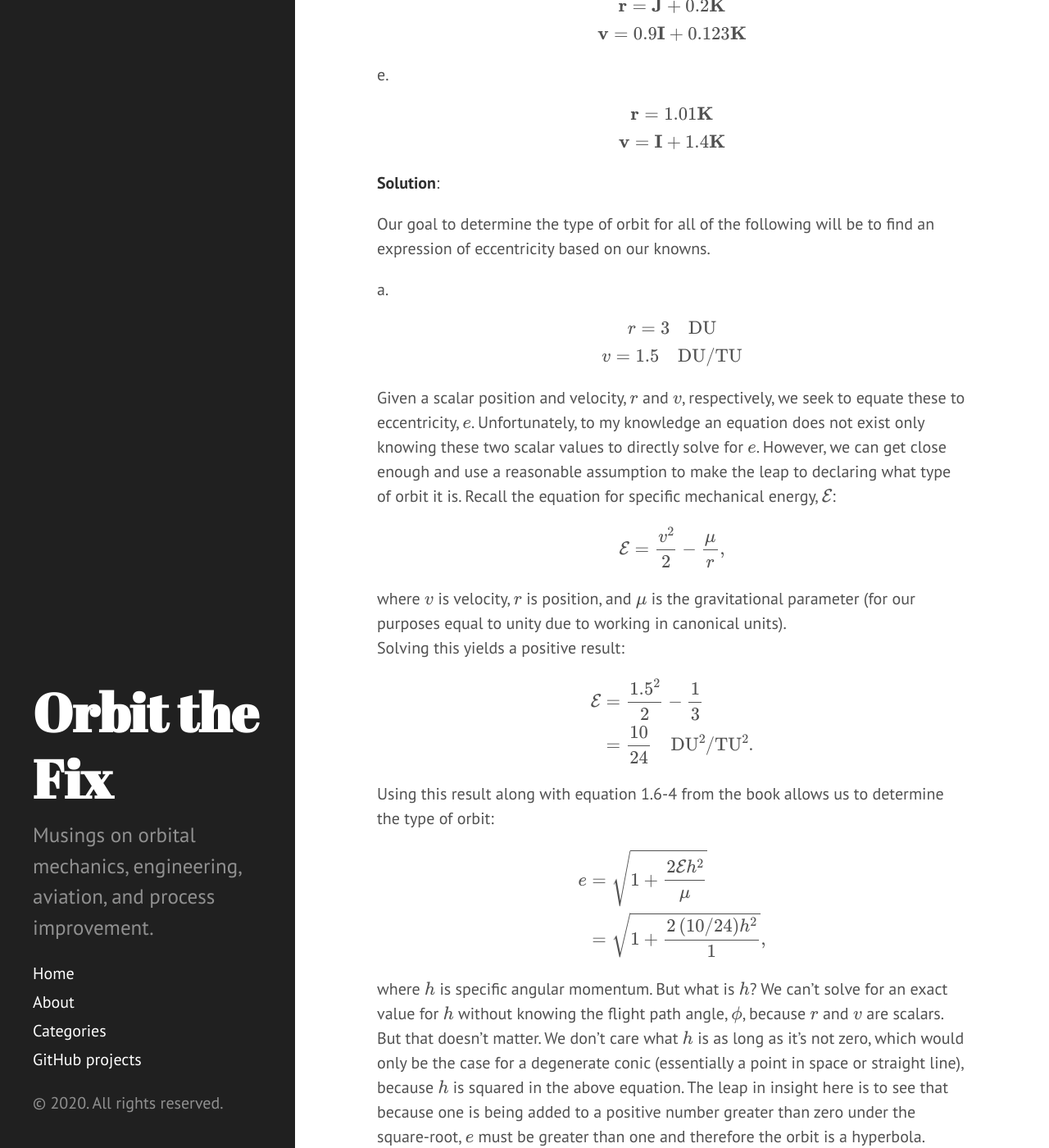
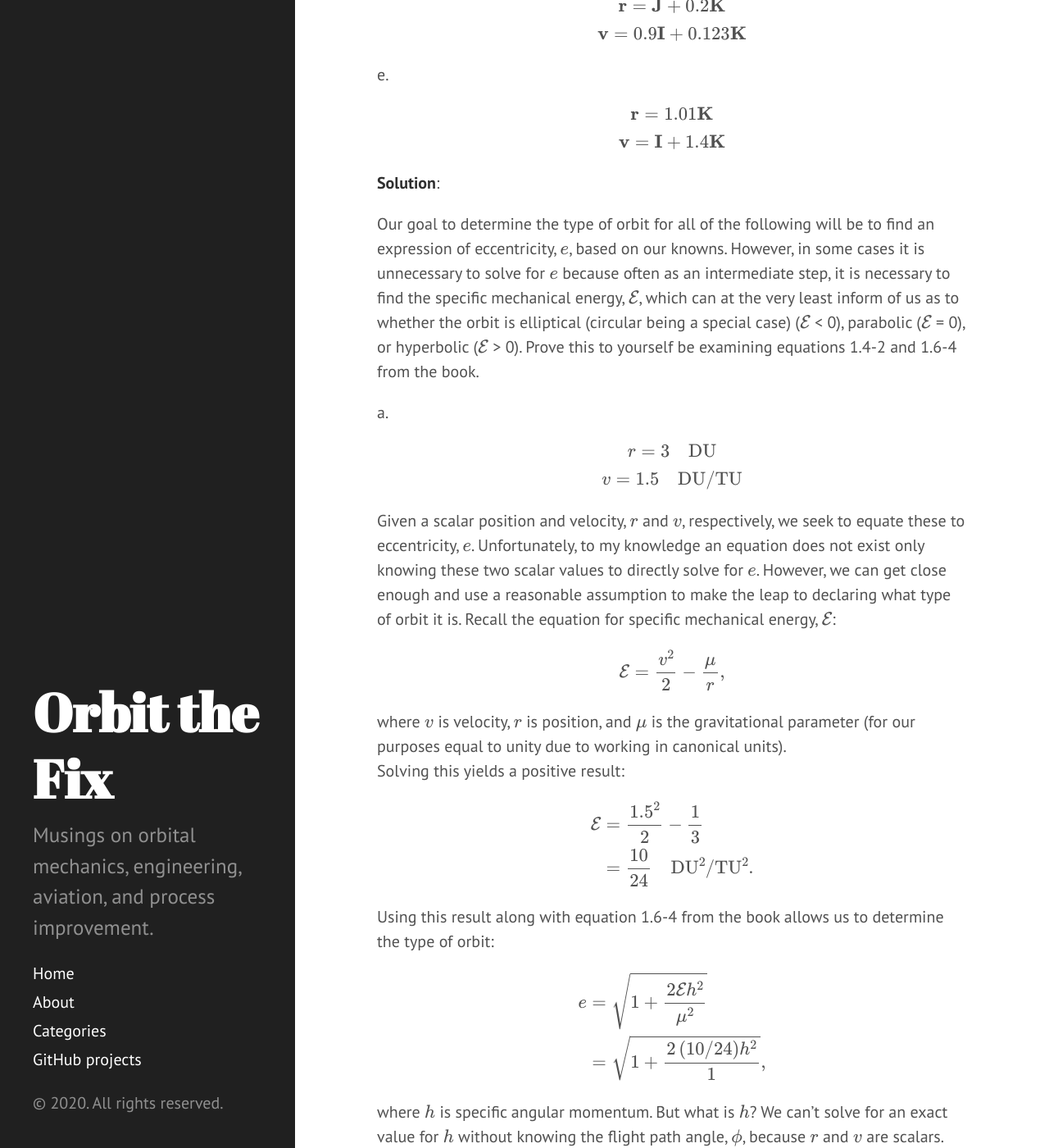
Before and after one commit to orbitthefix/orbitthefix.github.io, a Jekyll site: the page built from _posts/2020-03-28-exercises-from-fundamentals-of-astrodynamics-part-6.md, in a window 1280 px wide and 1400 px high, scrolled down 908 px. Shown: the whole window at 82% size. Built offline with Jekyll 4.4.1, drawn with Linux system fonts in a browser that asks for light colours; some of the changed text lies outside the part shown.

Commit message:
Oh yes, there's more

```diff
--- a/_posts/2020-03-28-exercises-from-fundamentals-of-astrodynamics-part-6.md
+++ b/_posts/2020-03-28-exercises-from-fundamentals-of-astrodynamics-part-6.md
@@ -62,7 +62,13 @@ $$
 **Solution**:
 
 Our goal to determine the type of orbit for all of the following will be to find
-an expression of eccentricity based on our knowns.
+an expression of eccentricity, $$e$$, based on our knowns.  However, in some
+cases it is unnecessary to solve for $$e$$ because often as an intermediate
+step, it is necessary to find the specific mechanical energy, $$\mathcal{E}$$,
+which can at the very least inform of us as to whether the orbit is elliptical
+(circular being a special case) ($$\mathcal{E}$$ < 0), parabolic
+($$\mathcal{E}$$ = 0), or hyperbolic ($$\mathcal{E}$$ > 0).  Prove this to
+yourself be examining equations 1.4-2 and 1.6-4 from the book.
 
 a.
 
@@ -102,7 +108,7 @@ the type of orbit:
 $$
 
 \begin{align*}
-e &= \sqrt{1 + \frac{2\mathcal{E}h^2}{\mu}} \\
+e &= \sqrt{1 + \frac{2\mathcal{E}h^2}{\mu^2}} \\
   &= \sqrt{1 + \frac{2 \left( 10/24 \right)h^2}{1}},
 \end{align*}
 
@@ -154,7 +160,7 @@ for $$e$$:
 
 $$ \displaylines{
     e = \sqrt{1 + \frac{2\mathcal{E}h^2}{\mu^2}} \\
-    \because h = p\mu \\
+    \because h^2 = p\mu \\
     e = \sqrt{1 + \frac{2\mathcal{E}p}{\mu}} \\
     \therefore e = \sqrt{1 + \frac{2(-1/3)(3/2)}{1}} = 0.
   }
```
